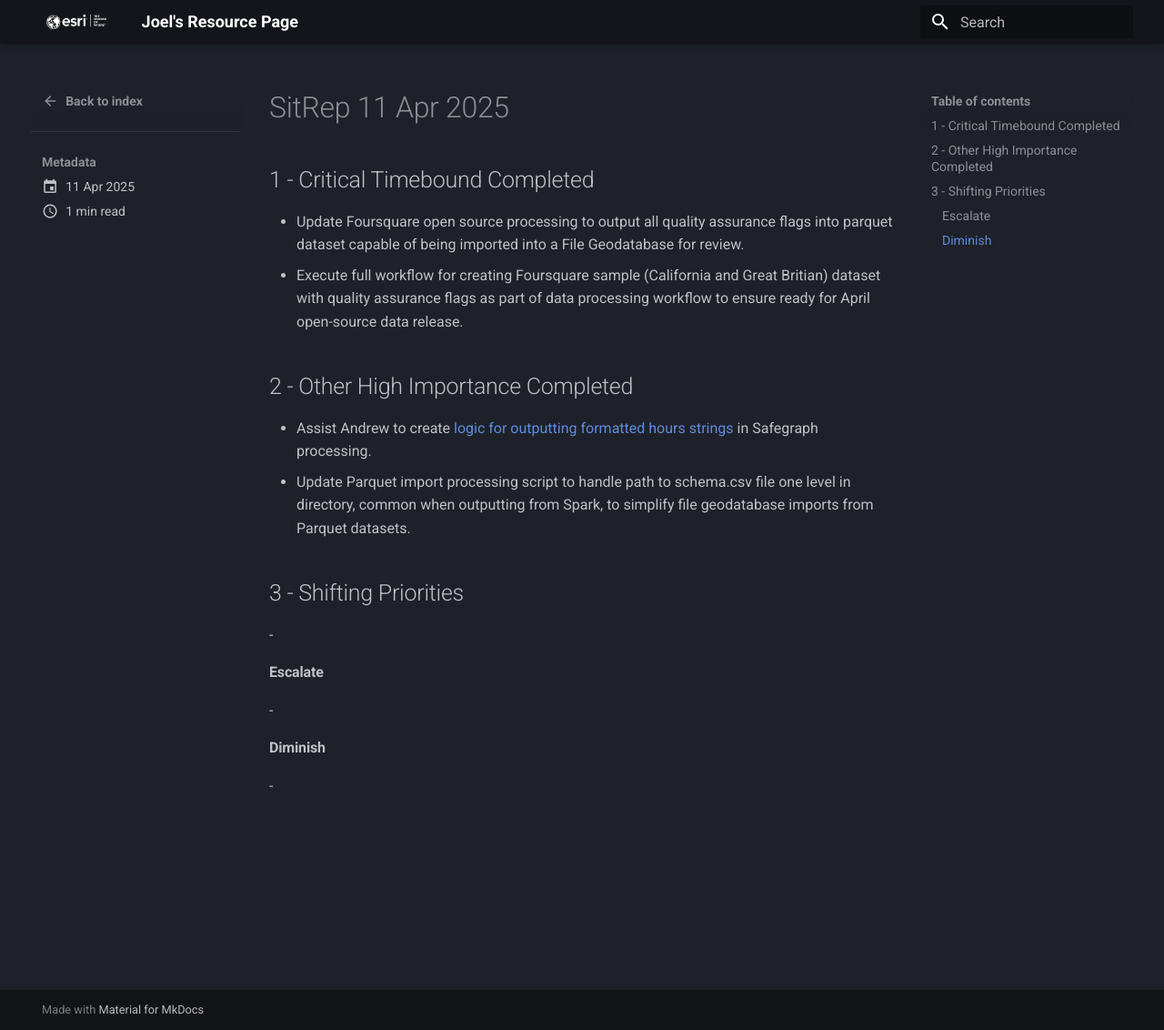
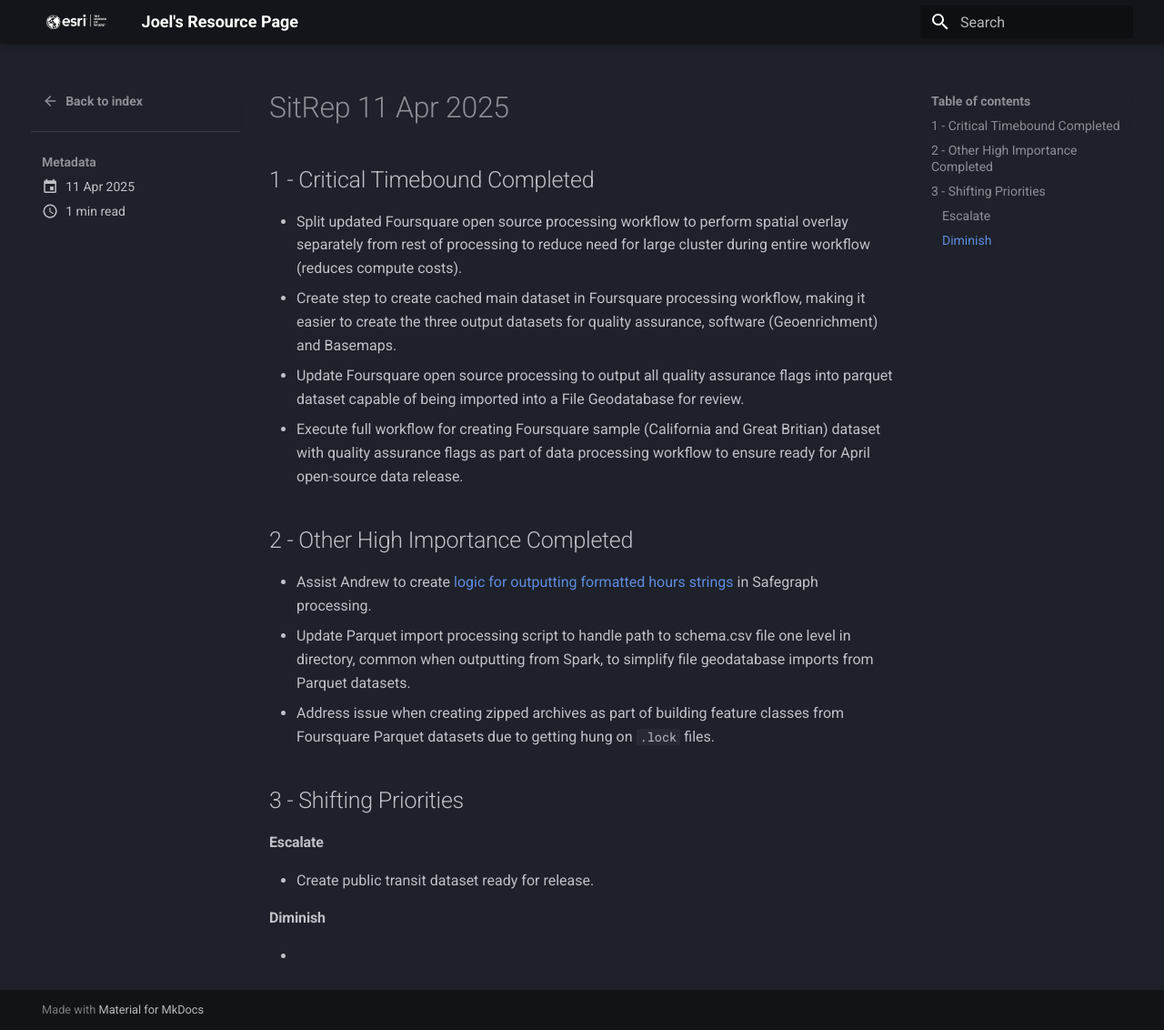
Before and after one commit to knu2xs/esri-resource-page, an MkDocs documentation site: the page built from docs/sitreps/posts/sitrep_20250411.md, in a window 1280 px wide and 1132 px high. Shown: the whole window at 91% size. Built offline with MkDocs 1.6.1 and Material for MkDocs 9.7.7, drawn with Linux system fonts in a browser that asks for light colours.

Commit message:
update sitreps

```diff
--- a/docs/sitreps/posts/sitrep_20250411.md
+++ b/docs/sitreps/posts/sitrep_20250411.md
@@ -6,6 +6,8 @@
 
 ## 1 - Critical Timebound Completed
 
+- Split updated Foursquare open source processing workflow to perform spatial overlay separately from rest of processing to reduce need for large cluster during entire workflow (reduces compute costs).
+- Create step to create cached main dataset in Foursquare processing workflow, making it easier to create the three output datasets for quality assurance, software (Geoenrichment) and Basemaps.
 - Update Foursquare open source processing to output all quality assurance flags into parquet dataset capable of being imported into a File Geodatabase for review.
 - Execute full workflow for creating Foursquare sample (California and Great Britian) dataset with quality assurance flags as part of data processing workflow to ensure ready for April open-source data release.
 
@@ -13,14 +15,13 @@
 
 - Assist Andrew to create [logic for outputting formatted hours strings](https://gist.github.com/knu2xs/456364122840a71dfb704313970292a5) in Safegraph processing.
 - Update Parquet import processing script to handle path to schema.csv file one level in directory, common when outputting from Spark, to simplify file geodatabase imports from Parquet datasets.
+- Address issue when creating zipped archives as part of building feature classes from Foursquare Parquet datasets due to getting hung on `.lock` files.
 
 ## 3 - Shifting Priorities
 
--
-
 #### Escalate
 
--
+- Create public transit dataset ready for release.
 
 #### Diminish
 
```
Also changed, not shown: docs/sitreps/posts/sitrep_20250221.md (+0 -10 lines), docs/sitreps/posts/sitrep_20250404.md (added, +24 -0 lines), 1 other file.
